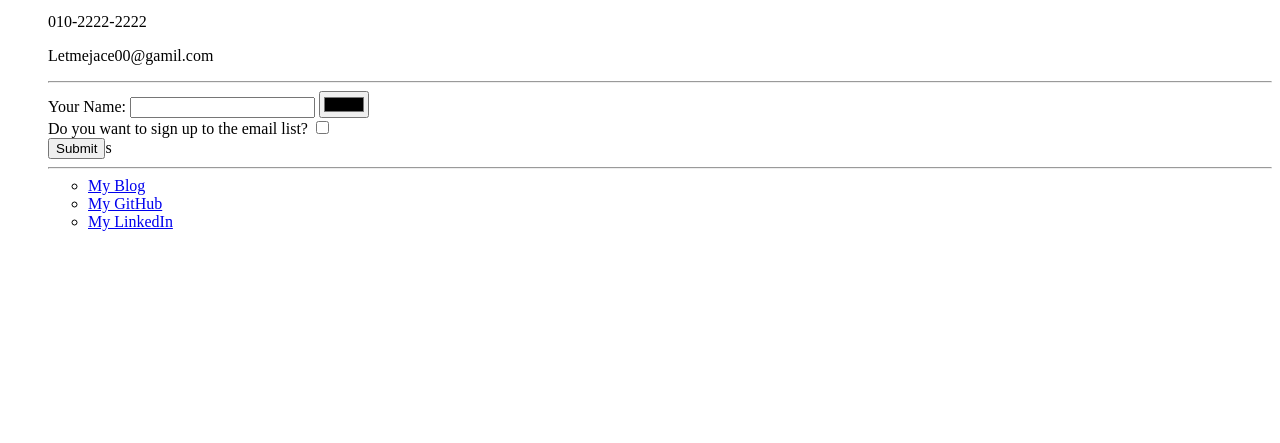
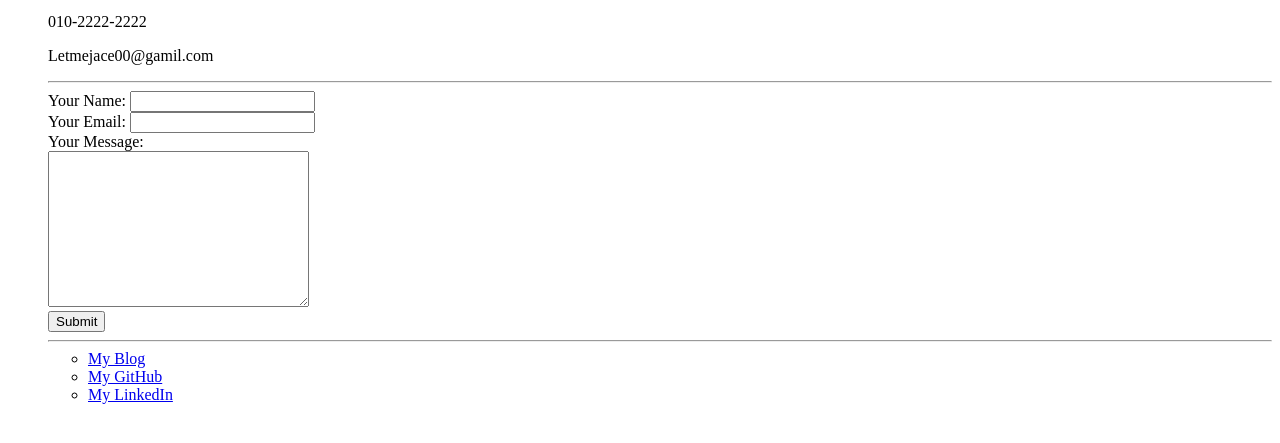
Before and after one commit to letmejace/BootCamp2021-HTML, a plain HTML site: page contact.html in a window 1280 px wide. Shown: the part 101-544 px from the top of the page. Drawn offline with Linux system fonts and the light colour scheme.

Commit message:
lastCommit

```diff
--- a/contact.html
+++ b/contact.html
@@ -13,15 +13,21 @@
       <p>010-2222-2222</p>
       <p>Letmejace00@gamil.com</p>
       <hr />
-      <form action="index.html">
+      <form
+        action="mailto:info@londonappbrewery.com"
+        method="post"
+        enctype="text/plain"
+      >
         <label>Your Name:</label>
-        <input type="text" />
-        <input type="color" />
+        <input type="text" name="yourName" />
         <br />
-        <label>Do you want to sign up to the email list?</label>
-        <input type="checkbox" />
+        <label>Your Email:</label>
+        <input type="email" name="yourEmail" />
         <br />
-        <input type="submit" />s
+        <label>Your Message:</label><br />
+        <textarea name="yourMessage" rows="10" cols="30"></textarea>
+        <br />
+        <input type="submit" />
       </form>
       <hr />
       <ul>
```
